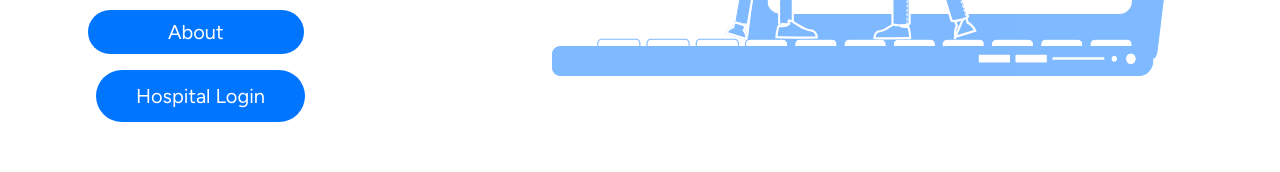
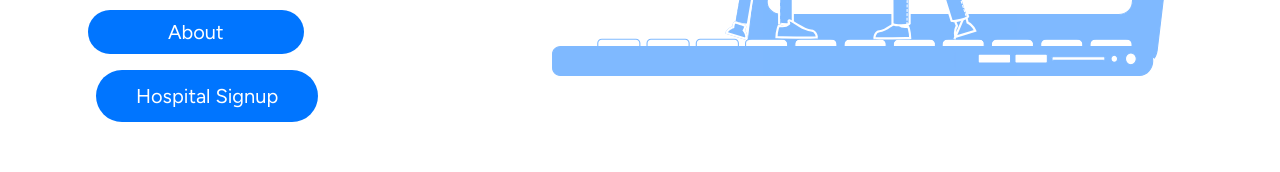
Before and after one commit to EvolutionX-10/medinsync, a Next.js app: page / in a window 1280 px wide. Shown: the part 454-626 px from the top of the page. Built offline with nearby package versions, Linux system fonts and the light colour scheme.

Commit message:
routing fixed finally

```diff
--- a/app/page.jsx
+++ b/app/page.jsx
@@ -41,9 +41,9 @@ export default function Page() {
 							</button>
 						</Link>
 						</div>
-						<Link href="/about">
+						<Link href="/hospital/register">
 							<button className={" ml-2 px-10 py-3	 bg-[#0075FF] text-white rounded-full text-xl " + figtree.className}>
-								Hospital Login
+								Hospital Signup
 							</button>
 						</Link>
 
--- a/components/Navbar.jsx
+++ b/components/Navbar.jsx
@@ -16,7 +16,7 @@ const Navb = ({ isSticky, toggleMenu, isMenuOpen }) => {
 						<img src="/logo.svg" alt="" className="ml-4 w-10 initial-block items-center" />
 					</Link>
 					<ul className="md:flex   items-center font-semibold">
-						<Link href="/hospital/register">
+						<Link href="/login">
 							<button className="rounded-3xl ml-0 bg-[#0075FF] px-16 md:w-40 py-2 text-white">Login</button>
 						</Link>
 					</ul>
```
